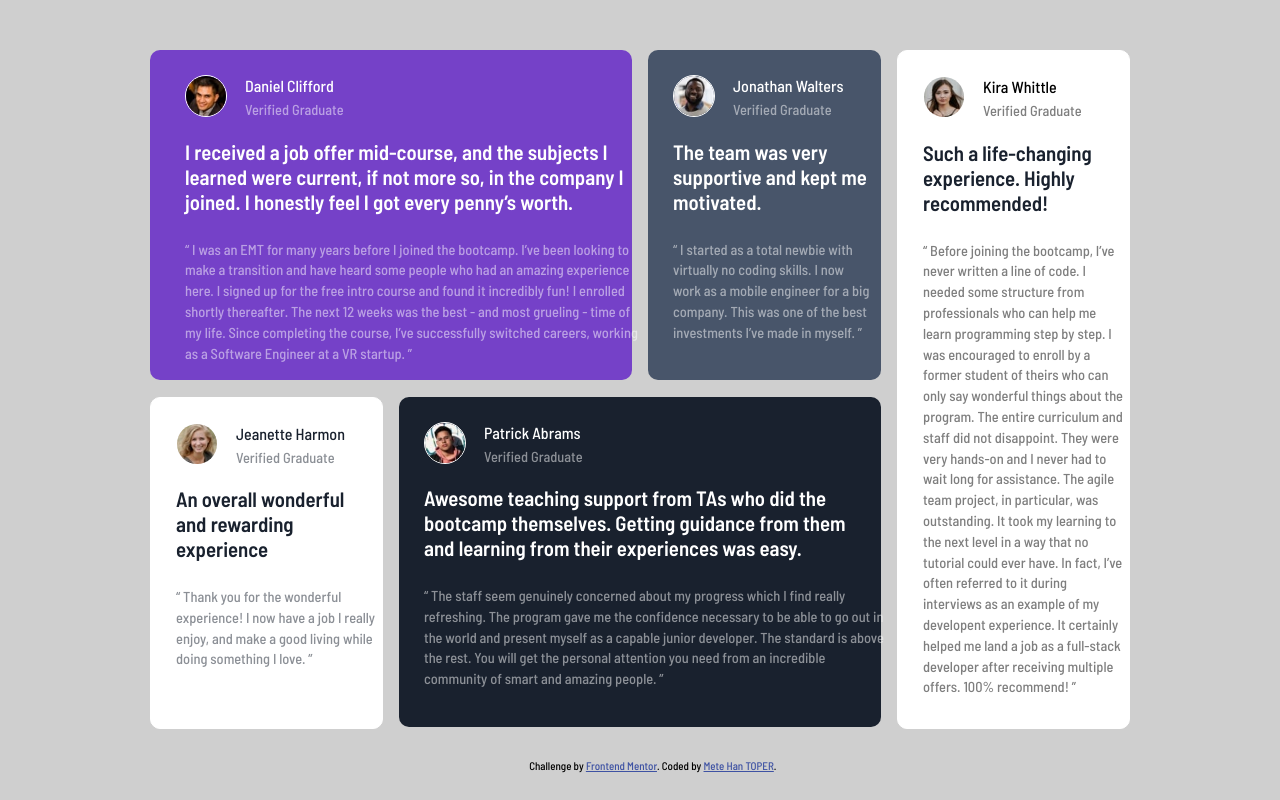
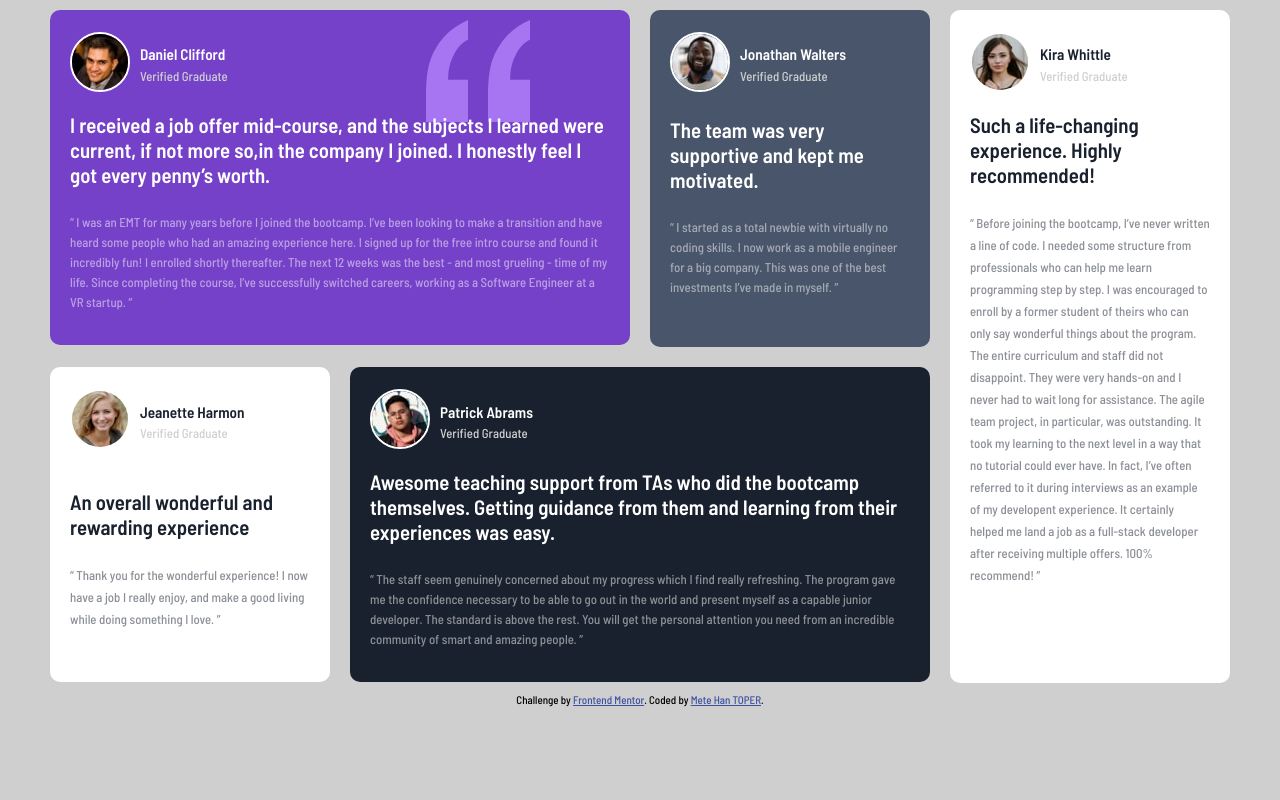
Before and after one commit to MetehanToper/testimonials-grid-section-main, a plain HTML site: page index.html in a window 1280 px wide. Drawn offline with Linux system fonts and the light colour scheme.

Commit message:
project done..

```diff
--- a/index.html
+++ b/index.html
@@ -30,268 +30,216 @@
       font-family: var(--font-fam);
       font-size: 13px;
       background-color:var(--Light-gray) ;
+      box-sizing: border-box;
+    }
+    /* Grid */
+   .row{
+      display: grid;
+      grid-template-columns: repeat(4,1fr);
+      max-width: 1200px;
+      margin: 0 auto;
+    }
+    .daniel{
+      grid-column: 1/ span 2;
+    }
+    .jenette {
+      grid-row: 2;
+    }
+    .patrick {
+      grid-row:2;
+      grid-column: 2/span 2;
+    }
+    .kira {
+      grid-row:1/ span 2;
+    }
+
+
+    .conteiner{
+      padding: 10px;
 
     }
-    section{
-      display: grid;
-      grid-template-columns: repeat(4,1fr);
-      gap: 1rem;
-      padding: 50px 150px;
+    .cards{
+      border-radius: 10px;
+      padding: 20px;
+    }
+   .cards .img{
+    display: flex;
+    align-items: center;
+   }
+   .cards .img .image{
+    border-radius: 50%;
+    margin-right: 10px;
+    border: 2px solid white;
+   }
+   .cards h4{
+    margin:15px 0 25px;
+    font-size: 1.3rem ;
+   }
+   .text{
+    font-size: .8rem;
+    opacity: .5;
+    line-height: 20px;
+   }
+   .name{
+    margin-bottom: -8px;
+   }
+   .verified{
+    font-size: .8rem;
+    color: var(--Light-gray);
    }
 
-    .daniel{
+   /* CARD-DİSAYN */
+   .card-daniel{
       background-color: var(--Moderate-violet);
-      grid-column:1/span 2;
-      color: white;
+      color: var(--White);
+      background-image: url(images/bg-pattern-quotation.svg);
+        background-repeat: no-repeat;
+        background-position: top 10px right 100px;
     }
-    .jenette{
+    .card-jonathan {
+    background-color: var(--Very-dark-grayish-blue);
+    color: var(--White);
+    }
+   .card-jenette{
     background-color: var(--White);
-      grid-row: 2;
-      border: 1px solid white;
     color: var(--Very-dark-blackish-blue);
+    height: 275px;
    }
-    .patrick{
+   .card-patrick{
     background-color: var(--Very-dark-blackish-blue);
-      grid-column: 2/span 2;
-      color: white;
+    color: var(--White);
    }
-    .kira{
+   .card-kira{
     background-color: var(--White);
-      grid-column: 4;
-      grid-row: 1/span 2;
-      border: 1px solid white;
-
+    color: var(--Very-dark-blackish-blue);
+    height:633px;
    }
-    .jonathan{
-      background-color: var(--Very-dark-grayish-blue);
-      color: white;
+   .text-line{
+    line-height: 22px;
    }
-    .box{
-      border-radius: 10px;
-      height: 300px;
-      padding: 15px;
+   .j-p{
+    margin-top: 35px;
    }
-    .img{
-      width: 40px;
-      height: 40px;
-      border-radius: 50%;
-      border:1px solid white;
-    }
-    .name{
-      font-size: 1rem;
-      font-weight: 500;
-    }
-    .verified{
-      font-size:.9rem;
-      opacity: .5;
-      font-weight: 500;
-    }
-    .header{
-
-      font-size: 1.3rem;
-      font-weight: 600;
-    }
-    .text{
-      font-size: .9rem;
-      opacity: .5;
-      line-height:1.3rem;
-    }
-    /* Daniel */
-    .daniel img{
-      position: relative;
-      top: 10px;
-      left: 20px;
-    }
-    .daniel .name{
-      position: relative;
-      top: -50px;
-      left: 80px;
-    }
-    .daniel .verified{
-      position: relative;
-      top: -60px;
-      left:80px;
-    }
-    .daniel .header{
-      position: relative;
-      top: -60px;
-      left: 20px;
-      width: 460px;
-    }
-    .daniel .text{
-      position: relative;
-      top: -55px;
-      left: 20px;
-      width: 460px;
-    }
-    /* Jonathan */
-    .jonathan img{
-      position: relative;
-      top: 10px;
-      left: 10px;
-    }
-    .jonathan .name{
-      position: relative;
-      top: -50px;
-      left: 70px;
-    }
-    .jonathan .verified{
-      position: relative;
-      top: -60px;
-      left: 70px;
-    }
-    .jonathan .header{
-      position: relative;
-      top: -60px;
-      left: 10px;
-    }
-    .jonathan .text{
-      position: relative;
-      top: -55px;
-      left: 10px;
-      width: 200px;
-    }
-    /* Jeanette */
-    .jenette img{
-      position: relative;
-      top: 10px;
-      left: 10px;
-    }
-    .jenette .name{
-      position: relative;
-      top: -50px;
-      left: 70px;
-    }
-    .jenette .verified{
-      position: relative;
-      top: -60px;
-      left: 70px;
-    }
-    .jenette .header{
-      position: relative;
-      top: -60px;
-      left: 10px;
-      width: 180px;
-    }
-    .jenette .text{
-      position: relative;
-      top: -55px;
-      left: 10px;
-    }
-    /* Patrick */
-    .patrick img{
-      position: relative;
-      top: 10px;
-      left: 10px;
-    }
-    .patrick .name{
-      position: relative;
-      top: -50px;
-      left: 70px;
-    }
-    .patrick .verified{
-      position: relative;
-      top: -60px;
-      left: 70px;
-    }
-    .patrick .header{
-      position: relative;
-      top: -60px;
-      left: 10px;
-    }
-    .patrick .text{
-      position: relative;
-      top: -55px;
-      left: 10px;
-      width: 460px;
-    }
-    /* Kira */
-    .kira {
-      height: 647px;
+   .jonat-p{
+    margin-top: 20px;
+    margin-bottom: 30px;
    }
 
-    .kira img{
-      position: relative;
-      top: 10px;
-      left: 10px;
+   /* Mobile */
+   @media (max-width:768px) {
+        .row{
+          display: flex;
+          flex-direction: column;
         }
-    .kira .name{
-      position: relative;
-      top: -50px;
-      left: 70px;
+        .card:nth-of-type(1){
+        grid-column: 1;
       }
-    .kira .verified{
-      position: relative;
-      top: -60px;
-      left: 70px;
+      .card:nth-of-type(5){
+        grid-column:1;
+        grid-row: 5;
       }
-    .kira .header{
-      position: relative;
-      top: -60px;
-      left:10px;
-      color: var(--Very-dark-blackish-blue);
+      .card:nth-of-type(4){
+        grid-column: 1;
+        grid-row:4;
       }
-    .kira .text{
-      position: relative;
-      top: -55px;
-      left: 10px;
-      width: 200px;
+      .card-kira{
+      height:auto;
        }
-
-    .attribution { font-size: 11px; text-align: center;
-    position: relative; left: 1%; bottom:20px;}
+      .card-jenette{
+       height: auto;
+      }
+      }
+    .attribution { font-size: 11px; text-align: center;}
     .attribution a { color: hsl(228, 45%, 44%); }
   </style>
 </head>
 <body>
   <main>
-    <section id="row">
-      <article class="daniel box">
-        <img class="img" src="./images/image-daniel.jpg" alt="">
-        <p class="name">Daniel Clifford</p>
+    <section class="row">
+      <article class=" daniel conteiner">
+        <div class="cards card-daniel ">
+          <div class="img">
+            <div>
+            <img class="image" src="./images/image-daniel.jpg" alt="">
+            </div>
+            <div class="name-box">
+              <h3 class="name">Daniel Clifford</h3>
               <p class="verified">Verified Graduate</p>
-        <h1 class="header">I received a job offer mid-course, and the subjects I learned were current, if not more so,
-        in the company I joined. I honestly feel I got every penny’s worth.</h1>
-        <p class="text"> “ I was an EMT for many years before I joined the bootcamp. I’ve been looking to make a
-        transition and have heard some people who had an amazing experience here. I signed up
+            </div>
+         </div>
+          <h4 class="header">I received a job offer mid-course, and the subjects I learned were current, if not more so,in the company I joined. I honestly feel I got every penny’s worth.</h4>
+          <p class="text"> “ I was an EMT for many years before I joined the bootcamp. I’ve been looking to make a transition and have heard some people who had an amazing experience here. I signed up
           for the free intro course and found it incredibly fun! I enrolled shortly thereafter.
           The next 12 weeks was the best - and most grueling - time of my life. Since completing
           the course, I’ve successfully switched careers, working as a Software Engineer at a VR startup. ”</p>
+      </div>
       </article>
-      <article class="jonathan box">
-        <img class="img" src="./images/image-jonathan.jpg" alt="">
-        <p class="name">  Jonathan Walters</p>
+
+      <article class=" jonathan conteiner">
+        <div class="cards card-jonathan ">
+          <div class="img">
+            <div>
+            <img class="image" src="./images/image-jonathan.jpg" alt="">
+            </div>
+            <div class="name-box">
+              <h3 class="name"> Jonathan Walters</h3>
               <p class="verified">Verified Graduate</p>
-        <h1 class="header">The team was very supportive and kept me motivated.</h1>
-        <p class="text"> “ I started as a total newbie with virtually no coding skills. I now work as a mobile engineer for a big company. This was one of the best investments I’ve made in myself. ”</p>
+            </div>
+         </div>
+         <div class="jonat-p">
+          <h4 class="header">The team was very supportive and kept me motivated.</h4>
+          <p class="text">“ I started as a total newbie with virtually no coding skills. I now work as a mobile engineer for a big company. This was one of the best investments I’ve made in myself. ”</p>
+         </div>
+      </div>
       </article>
-      <article class="jenette box">
-        <img class="img" src="./images/image-jeanette.jpg" alt="">
-        <p class="name">Jeanette Harmon</p>
+
+      <article class=" jenette conteiner">
+        <div class="cards card-jenette ">
+          <div class="img">
+            <div>
+            <img class="image" src="./images/image-jeanette.jpg" alt="">
+            </div>
+            <div class="name-box">
+              <h3 class="name">Jeanette Harmon</h3>
               <p class="verified">Verified Graduate</p>
-        <h1 class="header">An overall wonderful and rewarding experience</h1>
-        <p class="text"> “ Thank you for the wonderful experience! I now have a job I really enjoy, and make a good living
-          while doing something I love. ”</p>
+            </div>
+         </div>
+         <div class="j-p">
+          <h4 class="header header-line">An overall wonderful and rewarding experience</h4>
+          <p class="text text-line">“ Thank you for the wonderful experience! I now have a job I really enjoy, and make a good living while doing something I love. ”</p>
+          </div>
+      </div>
       </article>
-      <article class="patrick box">
-        <img class="img" src="./images/image-patrick.jpg" alt="">
-        <p class="name">Patrick Abrams</p>
+
+      <article class=" patrick  conteiner">
+        <div class="cards card-patrick ">
+          <div class="img">
+            <div>
+            <img class="image" src="./images/image-patrick.jpg" alt="">
+            </div>
+            <div class="name-box">
+              <h3 class="name">Patrick Abrams</h3>
               <p class="verified">Verified Graduate</p>
-        <h1 class="header">  Awesome teaching support from TAs who did the bootcamp themselves. Getting guidance from them and
-          learning from their experiences was easy.</h1>
-        <p class="text">
-          “ The staff seem genuinely concerned about my progress which I find really refreshing. The program
-          gave me the confidence necessary to be able to go out in the world and present myself as a capable
-          junior developer. The standard is above the rest. You will get the personal attention you need from
-          an incredible community of smart and amazing people. ”</p>
+            </div>
+          </div>
+          <h4 class="header">  Awesome teaching support from TAs who did the bootcamp themselves. Getting guidance from them and learning from their experiences was easy.</h4>
+          <p class="text text-pat">“ The staff seem genuinely concerned about my progress which I find really refreshing. The program  gave me the confidence necessary to be able to go out in the world and present myself as a capable  junior developer. The standard is above the rest. You will get the personal attention you need from an incredible community of smart and amazing people. ”</p>
+      </div>
       </article>
-      <article class="kira box">
-        <img class="img" src="./images/image-kira.jpg" alt="">
-        <p class="name"> Kira Whittle</p>
+
+      <article class=" kira conteiner">
+        <div class="cards card-kira">
+          <div class="img">
+            <div>
+            <img class="image" src="./images/image-kira.jpg" alt="">
+            </div>
+            <div class="name-box">
+              <h3 class="name">Kira Whittle</h3>
               <p class="verified">Verified Graduate</p>
-        <h1 class="header">  Such a life-changing experience. Highly recommended!</h1>
-        <p class="text">
-          “ Before joining the bootcamp, I’ve never written a line of code. I needed some structure from
+            </div>
+         </div>
+          <h4 class="header header-line">Such a life-changing experience. Highly recommended!</h4>
+          <p class="text text-line"> “ Before joining the bootcamp, I’ve never written a line of code. I needed some structure from
             professionals who can help me learn programming step by step. I was encouraged to enroll by a former
             student of theirs who can only say wonderful things about the program. The entire curriculum and staff
             did not disappoint. They were very hands-on and I never had to wait long for assistance. The agile team
@@ -299,6 +247,7 @@
             could ever have. In fact, I’ve often referred to it during interviews as an example of my developent
             experience. It certainly helped me land a job as a full-stack developer after receiving multiple offers.
             100% recommend! ”</p>
+      </div>
       </article>
     </section>
   </main>
```
Lines whose indentation alone changed are shown as unchanged.
